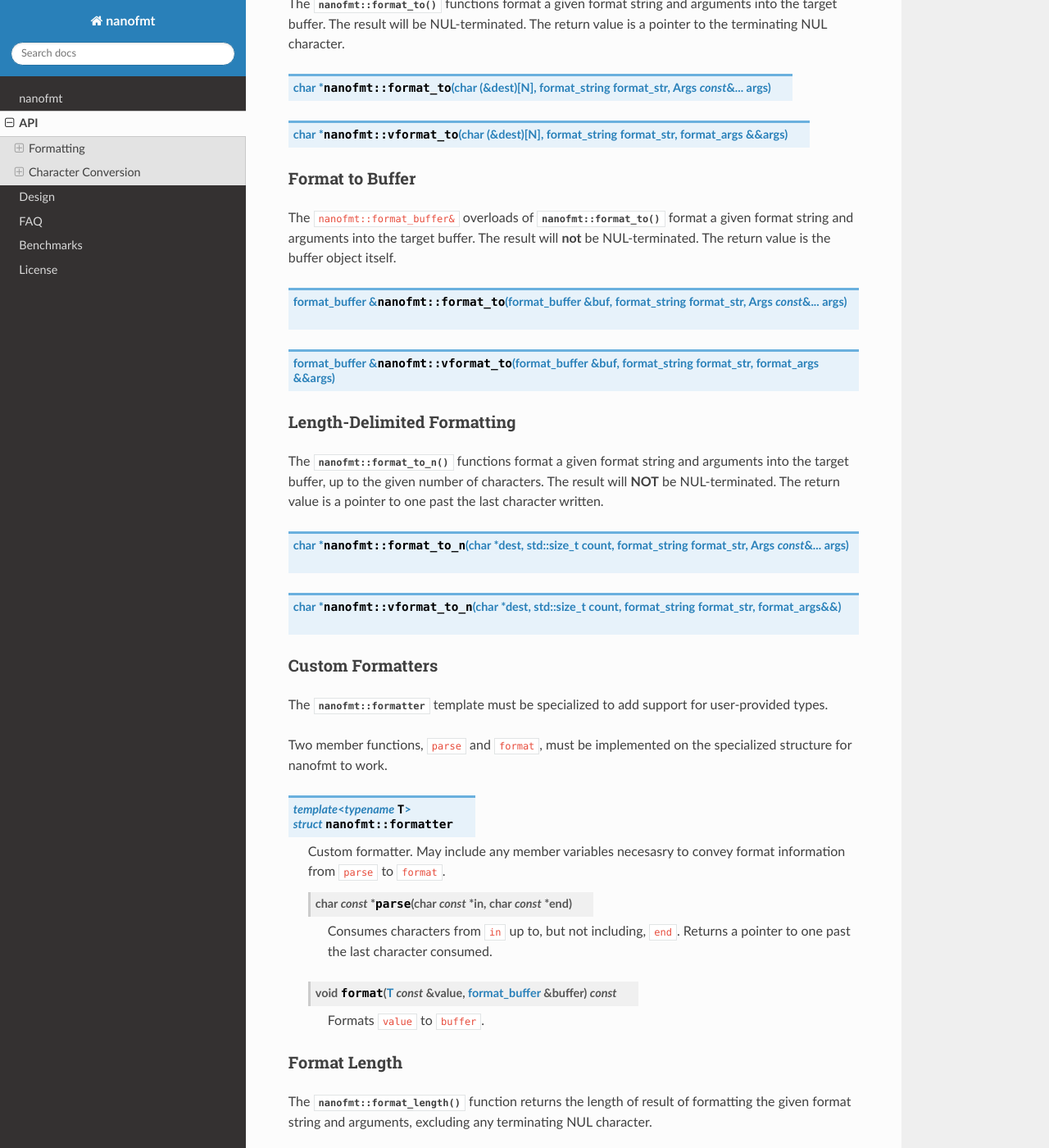
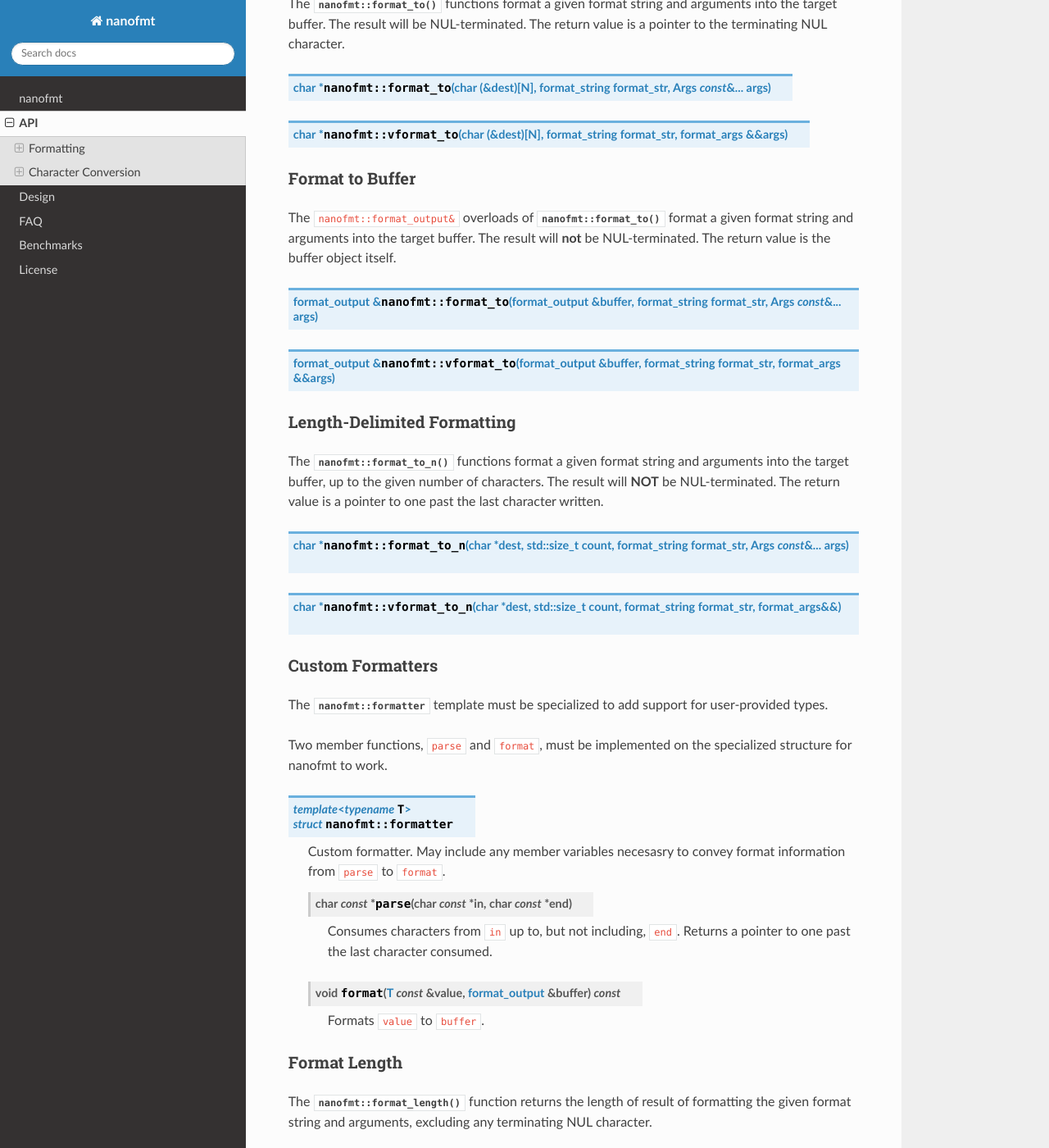
Before and after one commit to seanmiddleditch/nanofmt, a Sphinx documentation site: the page built from docs/api.rst, in a window 1280 px wide and 1400 px high, scrolled down 743 px. Shown: the whole window at 82% size. Built offline with Sphinx 7.4.7 and the Read the Docs theme 2.0.0, drawn with Linux system fonts in a browser that asks for light colours; some of the changed text lies outside the part shown.

Commit message:
Rename format_buffer to format_output

```diff
--- a/docs/api.rst
+++ b/docs/api.rst
@@ -31,13 +31,13 @@ The return value is a pointer to the terminating NUL character.
 Format to Buffer
 ^^^^^^^^^^^^^^^^
 
-The ``nanofmt::format_buffer&`` overloads of :cpp:func:`nanofmt::format_to`
+The ``nanofmt::format_output&`` overloads of :cpp:func:`nanofmt::format_to`
 format a given format string and arguments into the target buffer. The result
 will **not** be NUL-terminated. The return value is the buffer object itself.
 
-.. cpp:function:: format_buffer& nanofmt::format_to(format_buffer& buf, format_string format_str, Args const&... args)
+.. cpp:function:: format_output& nanofmt::format_to(format_output& buffer, format_string format_str, Args const&... args)
 
-.. cpp:function:: format_buffer& nanofmt::vformat_to(format_buffer& buf, format_string format_str, format_args&& args)
+.. cpp:function:: format_output& nanofmt::vformat_to(format_output& buffer, format_string format_str, format_args&& args)
 
 Length-Delimited Formatting
 ^^^^^^^^^^^^^^^^^^^^^^^^^^^
@@ -70,7 +70,7 @@ specialized structure for nanofmt to work.
     Consumes characters from ``in`` up to, but not including, ``end``.
     Returns a pointer to one past the last character consumed.
 
-  .. cpp:function:: void format(T const& value, format_buffer& buffer) const
+  .. cpp:function:: void format(T const& value, format_output& buffer) const
 
     Formats ``value`` to ``buffer``.
 
@@ -88,25 +88,25 @@ terminating NUL character.
 Buffers
 ^^^^^^^
 
-.. cpp:struct:: nanofmt::format_buffer
+.. cpp:struct:: nanofmt::format_output
 
-  .. cpp:function:: constexpr format_buffer& append(char const* const zstr) noexcept
+  .. cpp:function:: constexpr format_output& append(char const* const zstr) noexcept
 
     Appends the contents of ``zstr`` to the buffer.
 
-  .. cpp:function:: constexpr format_buffer& append(char const* source, std::size_t length) noexcept
+  .. cpp:function:: constexpr format_output& append(char const* source, std::size_t length) noexcept
 
     Appends ``length`` characters from ``source`` to the buffer.
 
-  .. cpp:function:: constexpr format_buffer& append(char ch) noexcept
+  .. cpp:function:: constexpr format_output& append(char ch) noexcept
 
     Appends the character ``ch`` to the buffer.
 
-  .. cpp:function:: constexpr format_buffer& fill_n(char ch, std::size_t count) noexcept
+  .. cpp:function:: constexpr format_output& fill_n(char ch, std::size_t count) noexcept
 
     Appends ``count`` copies of the character ``ch`` to the buffer.
 
-  .. cpp:function:: constexpr format_buffer& advance_to(char* const p) noexcept
+  .. cpp:function:: constexpr format_output& advance_to(char* const p) noexcept
 
     Updates the buffer position to ``p`` and adjusts the ``advance`` member appropriately.
 
@@ -168,7 +168,7 @@ format string.
 
 .. cpp:function:: char* nanofmt::format_value_to(char (&dest)[N], ValueT const& value, format_string spec = {})
 
-.. cpp:function:: char* nanofmt::format_value_to(format_buffer& buffer, ValueT const& value, format_string spec = {})
+.. cpp:function:: char* nanofmt::format_value_to(format_output& buffer, ValueT const& value, format_string spec = {})
 
 .. cpp:function:: char* nanofmt::format_value_to_n(char* dest, std::size_t, ValueT const& value, format_string spec = {})
 
```
Also changed, not shown: 7 other files.
